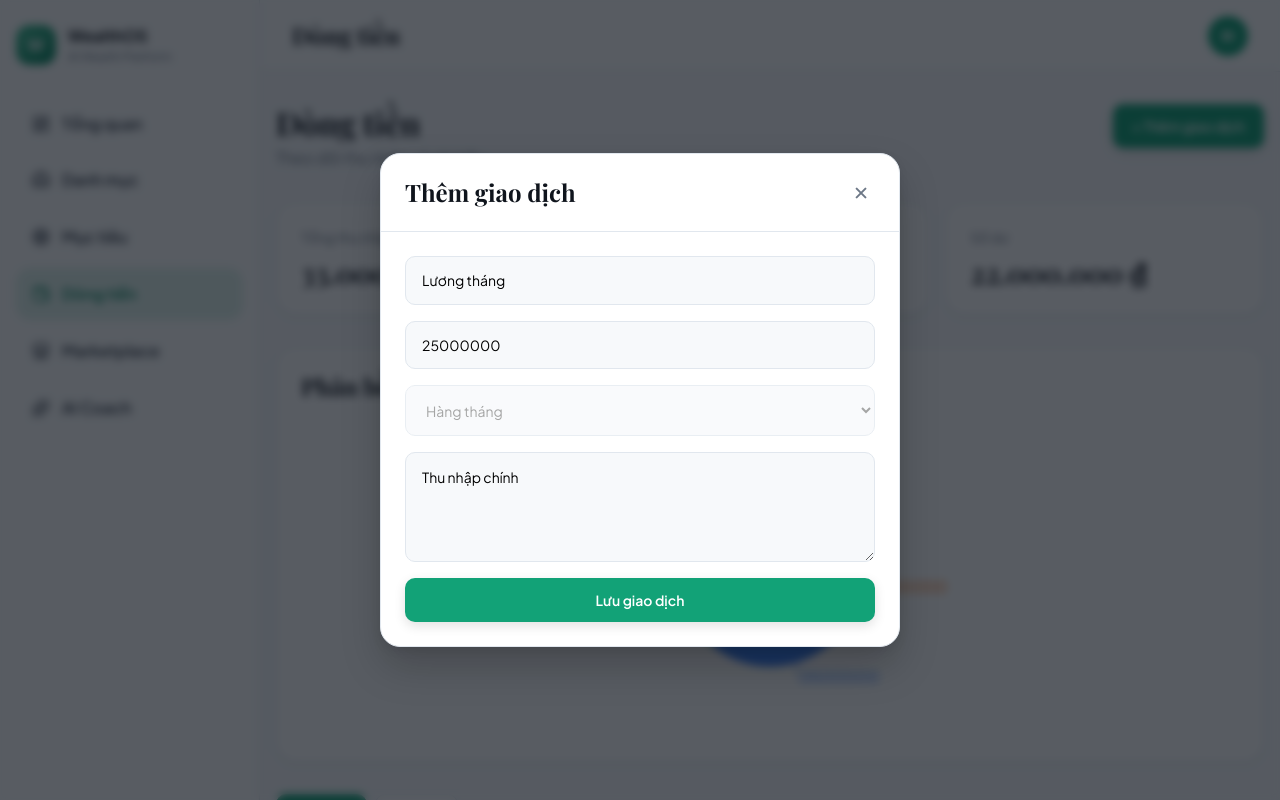
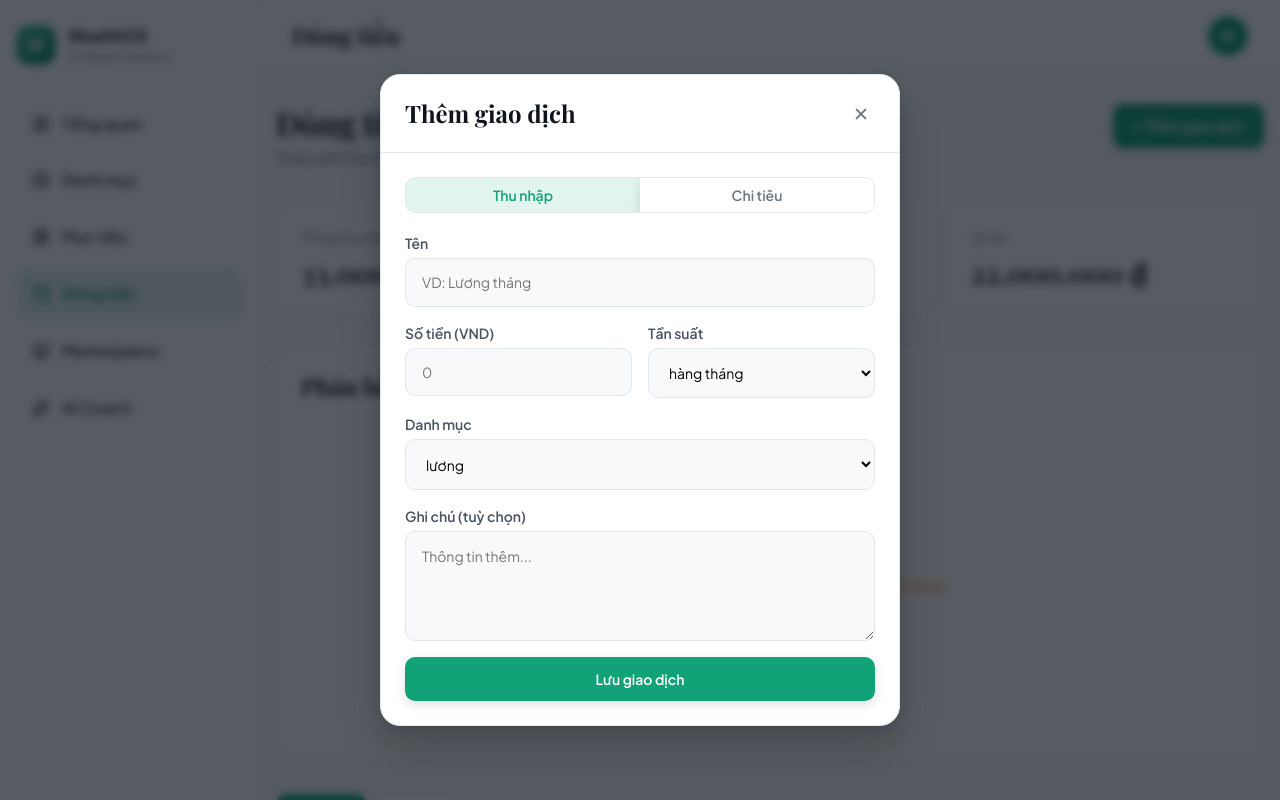
Before and after one commit to Th0ngpv/Capstone-Static-Frontend, a React (Vite) app: page /cashflow in a window 1280 px wide. Both pictures are taken after a click on the button "+ Thêm giao dịch". Shown: the top 800 px of the page. Built offline with nearby package versions, Linux system fonts and the light colour scheme.

Commit message:
fix: cashflow form - add working controlled inputs with income/expense toggle

```diff
--- a/src/pages/cashflow/CashflowPage.css
+++ b/src/pages/cashflow/CashflowPage.css
@@ -532,3 +532,53 @@
     background: rgba(0, 0, 0, 0.72);
   }
 }
+
+/* ── Form additions ── */
+.cashflow-form-toggle {
+  display: flex;
+  border: 1px solid var(--border, #e1e7ee);
+  border-radius: 0.625rem;
+  overflow: hidden;
+  margin-bottom: 0.25rem;
+}
+
+.cashflow-form-toggle button {
+  flex: 1;
+  background: var(--surface, #fff);
+  color: #6c7786;
+  border: none;
+  border-radius: 0;
+  padding: 0.5rem;
+  font-size: 0.875rem;
+  font-weight: 600;
+  cursor: pointer;
+  font-family: inherit;
+  transition: background 0.15s, color 0.15s;
+}
+
+.cashflow-form-toggle button.active {
+  background: rgba(18, 162, 119, 0.12);
+  color: #12a277;
+}
+
+.cashflow-form-field {
+  display: flex;
+  flex-direction: column;
+  gap: 0.25rem;
+}
+
+.cashflow-form-field label {
+  font-size: 0.875rem;
+  font-weight: 600;
+  color: #495361;
+}
+
+.cashflow-form-row {
+  display: grid;
+  grid-template-columns: 1fr 1fr;
+  gap: 1rem;
+}
+
+@media (max-width: 480px) {
+  .cashflow-form-row { grid-template-columns: 1fr; }
+}
--- a/src/pages/cashflow/CashflowPage.tsx
+++ b/src/pages/cashflow/CashflowPage.tsx
@@ -10,11 +10,9 @@ import {
   ResponsiveContainer,
 } from 'recharts';
 
-// chart font
 const CHART_FONT =
   "'Plus Jakarta Sans', ui-sans-serif, system-ui, sans-serif";
 
-// types declaration
 type IncomeType =
   | 'lương'
   | 'kinh doanh'
@@ -61,62 +59,19 @@ interface Expense {
   note?: string;
 }
 
-// mock data
 const mockIncomes: Income[] = [
-  {
-    id: '1',
-    incomeType: 'lương',
-    name: 'Lương công ty',
-    amount: 25000000,
-    frequency: 'hàng tháng',
-    note: 'Lương chính',
-  },
-  {
-    id: '2',
-    incomeType: 'freelance',
-    name: 'Thiết kế freelance',
-    amount: 8000000,
-    frequency: 'hàng tháng',
-    note: 'Thu nhập phụ',
-  },
+  { id: '1', incomeType: 'lương',    name: 'Lương công ty',      amount: 25000000, frequency: 'hàng tháng', note: 'Lương chính' },
+  { id: '2', incomeType: 'freelance', name: 'Thiết kế freelance', amount: 8000000,  frequency: 'hàng tháng', note: 'Thu nhập phụ' },
 ];
 
 const mockExpenses: Expense[] = [
-  {
-    id: '1',
-    expenseType: 'nhà ở',
-    name: 'Tiền thuê nhà',
-    amount: 7000000,
-    frequency: 'hàng tháng',
-    isEssential: true,
-  },
-  {
-    id: '2',
-    expenseType: 'ăn uống',
-    name: 'Ăn uống',
-    amount: 3500000,
-    frequency: 'hàng tháng',
-    isEssential: true,
-  },
-  {
-    id: '3',
-    expenseType: 'giải trí',
-    name: 'Netflix + Spotify',
-    amount: 500000,
-    frequency: 'hàng tháng',
-    isEssential: false,
-  },
+  { id: '1', expenseType: 'nhà ở',   name: 'Tiền thuê nhà', amount: 7000000, frequency: 'hàng tháng', isEssential: true },
+  { id: '2', expenseType: 'ăn uống', name: 'Ăn uống',       amount: 3500000, frequency: 'hàng tháng', isEssential: true },
+  { id: '3', expenseType: 'giải trí', name: 'Netflix + Spotify', amount: 500000, frequency: 'hàng tháng', isEssential: false },
 ];
 
-// chart colors
-const COLORS = [
-  '#22c55e',
-  '#3b82f6',
-  '#f97316',
-  '#eab308',
-];
+const COLORS = ['#22c55e', '#3b82f6', '#f97316', '#eab308'];
 
-// currency formatter
 function formatCurrency(value: number) {
   return new Intl.NumberFormat('vi-VN', {
     style: 'currency',
@@ -125,48 +80,59 @@ function formatCurrency(value: number) {
   }).format(value);
 }
 
+const INCOME_TYPES: IncomeType[] = ['lương', 'kinh doanh', 'freelance', 'cổ tức', 'cho thuê', 'lãi suất', 'khác'];
+const EXPENSE_TYPES: ExpenseType[] = ['nhà ở', 'ăn uống', 'di chuyển', 'giải trí', 'subscription', 'tiền nước', 'tiền điện', 'tiền điện thoại', 'khác'];
+const FREQUENCIES: Frequency[] = ['hàng tuần', 'hàng tháng', 'hàng quý', 'hàng năm', 'một lần'];
+
 export default function CashflowPage() {
-  const [incomes] =
-    useState<Income[]>(mockIncomes);
+  const [incomes, setIncomes] = useState<Income[]>(mockIncomes);
+  const [expenses, setExpenses] = useState<Expense[]>(mockExpenses);
+  const [showForm, setShowForm] = useState(false);
+  const [selectedTab, setSelectedTab] = useState<'income' | 'expense'>('income');
 
-  const [expenses] =
-    useState<Expense[]>(mockExpenses);
+  // Form state
+  const [formType, setFormType] = useState<'income' | 'expense'>('income');
+  const [form, setForm] = useState({
+    name: '',
+    amount: '',
+    frequency: 'hàng tháng' as Frequency,
+    incomeType: 'lương' as IncomeType,
+    expenseType: 'nhà ở' as ExpenseType,
+    isEssential: false,
+    note: '',
+  });
 
-  const [showForm, setShowForm] =
-    useState(false);
+  function handleSubmit(e: React.FormEvent) {
+    e.preventDefault();
+    if (formType === 'income') {
+      setIncomes((prev) => [...prev, {
+        id: crypto.randomUUID(),
+        incomeType: form.incomeType,
+        name: form.name,
+        amount: Number(form.amount),
+        frequency: form.frequency,
+        note: form.note || undefined,
+      }]);
+    } else {
+      setExpenses((prev) => [...prev, {
+        id: crypto.randomUUID(),
+        expenseType: form.expenseType,
+        name: form.name,
+        amount: Number(form.amount),
+        frequency: form.frequency,
+        isEssential: form.isEssential,
+        note: form.note || undefined,
+      }]);
+    }
+    setForm({ name: '', amount: '', frequency: 'hàng tháng', incomeType: 'lương', expenseType: 'nhà ở', isEssential: false, note: '' });
+    setShowForm(false);
+  }
 
-  const [selectedTab, setSelectedTab] =
-    useState<'income' | 'expense'>(
-      'income',
-    );
+  const totalIncome = useMemo(() => incomes.reduce((sum, i) => sum + i.amount, 0), [incomes]);
+  const totalExpense = useMemo(() => expenses.reduce((sum, e) => sum + e.amount, 0), [expenses]);
+  const totalNet = totalIncome - totalExpense;
 
-  // totals
-  const totalIncome = useMemo(() => {
-    return incomes.reduce(
-      (sum, income) =>
-        sum + income.amount,
-      0,
-    );
-  }, [incomes]);
-
-  const totalExpense = useMemo(() => {
-    return expenses.reduce(
-      (sum, expense) =>
-        sum + expense.amount,
-      0,
-    );
-  }, [expenses]);
-
-  const totalNet =
-    totalIncome - totalExpense;
-
-  // chart data
-  const expenseChartData = expenses.map(
-    (expense) => ({
-      name: expense.name,
-      value: expense.amount,
-    }),
-  );
+  const expenseChartData = expenses.map((e) => ({ name: e.name, value: e.amount }));
 
   return (
     <div className="cashflow-page">
@@ -175,16 +141,9 @@ export default function CashflowPage() {
         <div className="cashflow-header">
           <div>
             <h1>Dòng tiền</h1>
-
-          <p>
-            Theo dõi thu nhập và chi tiêu
-          </p>
+            <p>Theo dõi thu nhập và chi tiêu</p>
           </div>
-
-        <button
-          className="cashflow-btn-add"
-          onClick={() => setShowForm(true)}
-        >
+          <button className="cashflow-btn-add" onClick={() => setShowForm(true)}>
             + Thêm giao dịch
           </button>
         </div>
@@ -193,23 +152,14 @@ export default function CashflowPage() {
         <div className="cashflow-summary">
           <div className="cashflow-summary-card">
             <span>Tổng thu nhập</span>
-
-          <h2>
-            {formatCurrency(totalIncome)}
-          </h2>
+            <h2>{formatCurrency(totalIncome)}</h2>
           </div>
-
           <div className="cashflow-summary-card">
             <span>Tổng chi tiêu</span>
-
-          <h2>
-            {formatCurrency(totalExpense)}
-          </h2>
+            <h2>{formatCurrency(totalExpense)}</h2>
           </div>
-
           <div className="cashflow-summary-card">
             <span>Số dư</span>
-
             <h2>{formatCurrency(totalNet)}</h2>
           </div>
         </div>
@@ -220,49 +170,17 @@ export default function CashflowPage() {
             <div className="cashflow-chart-header">
               <h2>Phân bổ chi tiêu</h2>
             </div>
-
             <div className="cashflow-chart-wrapper">
-            <ResponsiveContainer
-                width="100%"
-                height={320}
-            >
+              <ResponsiveContainer width="100%" height={320}>
                 <PieChart>
-                <Pie
-                  data={expenseChartData}
-                  cx="50%"
-                  cy="50%"
-                  outerRadius={90}
-                  dataKey="value"
-                  label
-                >
-                  {expenseChartData.map(
-                    (_, index) => (
-                      <Cell
-                        key={index}
-                        fill={
-                          COLORS[
-                            index %
-                              COLORS.length
-                          ]
-                        }
-                      />
-                    ),
-                  )}
+                  <Pie data={expenseChartData} cx="50%" cy="50%" outerRadius={90} dataKey="value" label>
+                    {expenseChartData.map((_, index) => (
+                      <Cell key={index} fill={COLORS[index % COLORS.length]} />
+                    ))}
                   </Pie>
-
                   <Tooltip
-                  contentStyle={{
-                    borderRadius: '16px',
-                    border:
-                      '1px solid var(--border)',
-                    fontFamily: CHART_FONT,
-                  }}
-                  formatter={(value) => [
-                    formatCurrency(
-                      Number(value),
-                    ),
-                    'Chi tiêu',
-                  ]}
+                    contentStyle={{ borderRadius: '16px', border: '1px solid var(--border)', fontFamily: CHART_FONT }}
+                    formatter={(value) => [formatCurrency(Number(value)), 'Chi tiêu']}
                   />
                 </PieChart>
               </ResponsiveContainer>
@@ -272,169 +190,132 @@ export default function CashflowPage() {
 
         {/* tabs */}
         <div className="cashflow-tabs">
-        <button
-          className={
-            selectedTab === 'income'
-              ? 'active'
-              : ''
-          }
-          onClick={() =>
-            setSelectedTab('income')
-          }
-        >
+          <button className={selectedTab === 'income' ? 'active' : ''} onClick={() => setSelectedTab('income')}>
             Thu nhập
           </button>
-
-        <button
-          className={
-            selectedTab === 'expense'
-              ? 'active'
-              : ''
-          }
-          onClick={() =>
-            setSelectedTab('expense')
-          }
-        >
+          <button className={selectedTab === 'expense' ? 'active' : ''} onClick={() => setSelectedTab('expense')}>
             Chi tiêu
           </button>
         </div>
 
-      {/* incomes */}
+        {/* income cards */}
         {selectedTab === 'income' && (
           <div className="cashflow-grid">
             {incomes.map((income) => (
-            <div
-              key={income.id}
-              className="cashflow-card"
-            >
+              <div key={income.id} className="cashflow-card">
                 <div className="cashflow-card-top">
-                <span className="cashflow-badge income">
-                  {income.incomeType}
-                </span>
-
-                <strong>
-                  +
-                  {formatCurrency(
-                    income.amount,
-                  )}
-                </strong>
+                  <span className="cashflow-badge income">{income.incomeType}</span>
+                  <strong>+{formatCurrency(income.amount)}</strong>
                 </div>
-
                 <h3>{income.name}</h3>
-
                 <p>{income.note}</p>
-
                 <div className="cashflow-card-footer">
-                <span>
-                  {income.frequency}
-                </span>
-
-                <button type="button">
-                  Sửa
-                </button>
+                  <span>{income.frequency}</span>
+                  <button type="button">Sửa</button>
                 </div>
               </div>
             ))}
           </div>
         )}
 
-      {/* expenses */}
+        {/* expense cards */}
         {selectedTab === 'expense' && (
           <div className="cashflow-grid">
             {expenses.map((expense) => (
-            <div
-              key={expense.id}
-              className="cashflow-card"
-            >
+              <div key={expense.id} className="cashflow-card">
                 <div className="cashflow-card-top">
-                <span className="cashflow-badge expense">
-                  {expense.expenseType}
-                </span>
-
-                <strong>
-                  -
-                  {formatCurrency(
-                    expense.amount,
-                  )}
-                </strong>
+                  <span className="cashflow-badge expense">{expense.expenseType}</span>
+                  <strong>-{formatCurrency(expense.amount)}</strong>
                 </div>
-
                 <h3>{expense.name}</h3>
-
-              <p>
-                {expense.isEssential
-                  ? 'Chi tiêu cần thiết'
-                  : 'Chi tiêu không cần thiết'}
-              </p>
-
+                <p>{expense.isEssential ? 'Chi tiêu cần thiết' : 'Chi tiêu không cần thiết'}</p>
                 <div className="cashflow-card-footer">
-                <span>
-                  {expense.frequency}
-                </span>
-
-                <button type="button">
-                  Sửa
-                </button>
+                  <span>{expense.frequency}</span>
+                  <button type="button">Sửa</button>
                 </div>
               </div>
             ))}
           </div>
         )}
       </div>
-    {/* modal */}
+
+      {/* ── MODAL with working form ── */}
       {showForm && (
-        <div
-          className="cashflow-overlay"
-          onClick={() =>
-            setShowForm(false)
-          }
-        >
-          <div
-            className="cashflow-modal"
-            onClick={(event) =>
-              event.stopPropagation()
-            }
-          >
+        <div className="cashflow-overlay" onClick={() => setShowForm(false)}>
+          <div className="cashflow-modal" onClick={(e) => e.stopPropagation()}>
             <div className="cashflow-modal-header">
               <h2>Thêm giao dịch</h2>
+              <button type="button" onClick={() => setShowForm(false)}>✕</button>
+            </div>
 
-              <button
-                type="button"
-                onClick={() =>
-                  setShowForm(false)
-                }
-              >
-                ✕
+            <form className="cashflow-form" onSubmit={handleSubmit}>
+              {/* Income / Expense toggle */}
+              <div className="cashflow-form-toggle">
+                <button type="button" className={formType === 'income' ? 'active' : ''} onClick={() => setFormType('income')}>
+                  Thu nhập
+                </button>
+                <button type="button" className={formType === 'expense' ? 'active' : ''} onClick={() => setFormType('expense')}>
+                  Chi tiêu
                 </button>
               </div>
 
-            <form className="cashflow-form">
-              <input
-                type="text"
-                value="Lương tháng"
-                readOnly
-              />
+              <div className="cashflow-form-field">
+                <label>Tên</label>
+                <input type="text" placeholder="VD: Lương tháng"
+                  value={form.name} required
+                  onChange={(e) => setForm((f) => ({ ...f, name: e.target.value }))} />
+              </div>
 
-              <input
-                type="number"
-                value="25000000"
-                readOnly
-              />
+              <div className="cashflow-form-row">
+                <div className="cashflow-form-field">
+                  <label>Số tiền (VND)</label>
+                  <input type="number" min="0" placeholder="0"
+                    value={form.amount} required
+                    onChange={(e) => setForm((f) => ({ ...f, amount: e.target.value }))} />
+                </div>
+                <div className="cashflow-form-field">
+                  <label>Tần suất</label>
+                  <select value={form.frequency}
+                    onChange={(e) => setForm((f) => ({ ...f, frequency: e.target.value as Frequency }))}>
+                    {FREQUENCIES.map((freq) => <option key={freq} value={freq}>{freq}</option>)}
+                  </select>
+                </div>
+              </div>
 
-              <select disabled>
-                <option>
-                  Hàng tháng
-                </option>
+              <div className="cashflow-form-field">
+                <label>Danh mục</label>
+                {formType === 'income' ? (
+                  <select value={form.incomeType}
+                    onChange={(e) => setForm((f) => ({ ...f, incomeType: e.target.value as IncomeType }))}>
+                    {INCOME_TYPES.map((t) => <option key={t} value={t}>{t}</option>)}
                   </select>
+                ) : (
+                  <select value={form.expenseType}
+                    onChange={(e) => setForm((f) => ({ ...f, expenseType: e.target.value as ExpenseType }))}>
+                    {EXPENSE_TYPES.map((t) => <option key={t} value={t}>{t}</option>)}
+                  </select>
+                )}
+              </div>
 
-              <textarea
-                value="Thu nhập chính"
-                readOnly
-              />
+              {formType === 'expense' && (
+                <div className="cashflow-form-field">
+                  <label style={{ display: 'flex', alignItems: 'center', gap: '0.5rem', cursor: 'pointer' }}>
+                    <input type="checkbox" checked={form.isEssential}
+                      onChange={(e) => setForm((f) => ({ ...f, isEssential: e.target.checked }))}
+                      style={{ width: 'auto' }} />
+                    Chi tiêu thiết yếu
+                  </label>
+                </div>
+              )}
 
-              <button type="button">
-                Lưu giao dịch
-              </button>
+              <div className="cashflow-form-field">
+                <label>Ghi chú (tuỳ chọn)</label>
+                <textarea placeholder="Thông tin thêm..."
+                  value={form.note}
+                  onChange={(e) => setForm((f) => ({ ...f, note: e.target.value }))} />
+              </div>
+
+              <button type="submit">Lưu giao dịch</button>
             </form>
           </div>
         </div>
```
Lines whose indentation alone changed are shown as unchanged.
